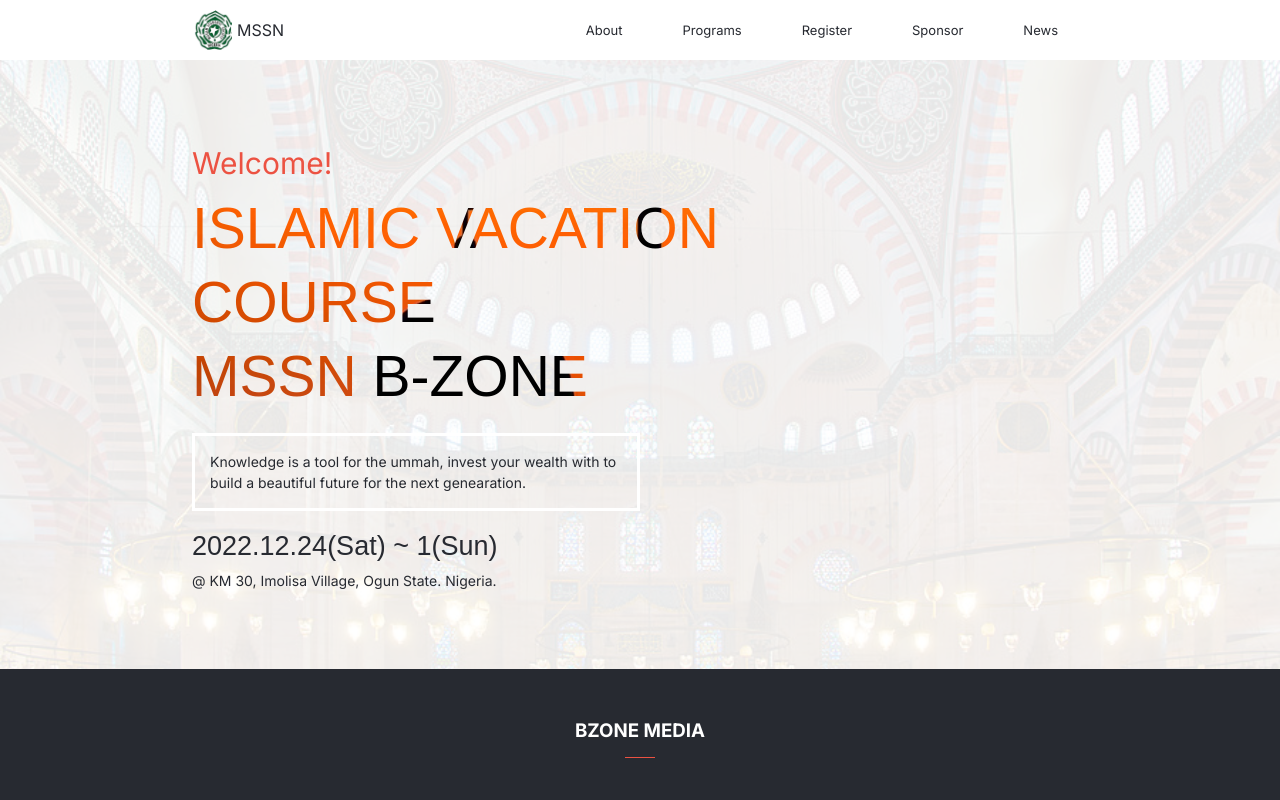
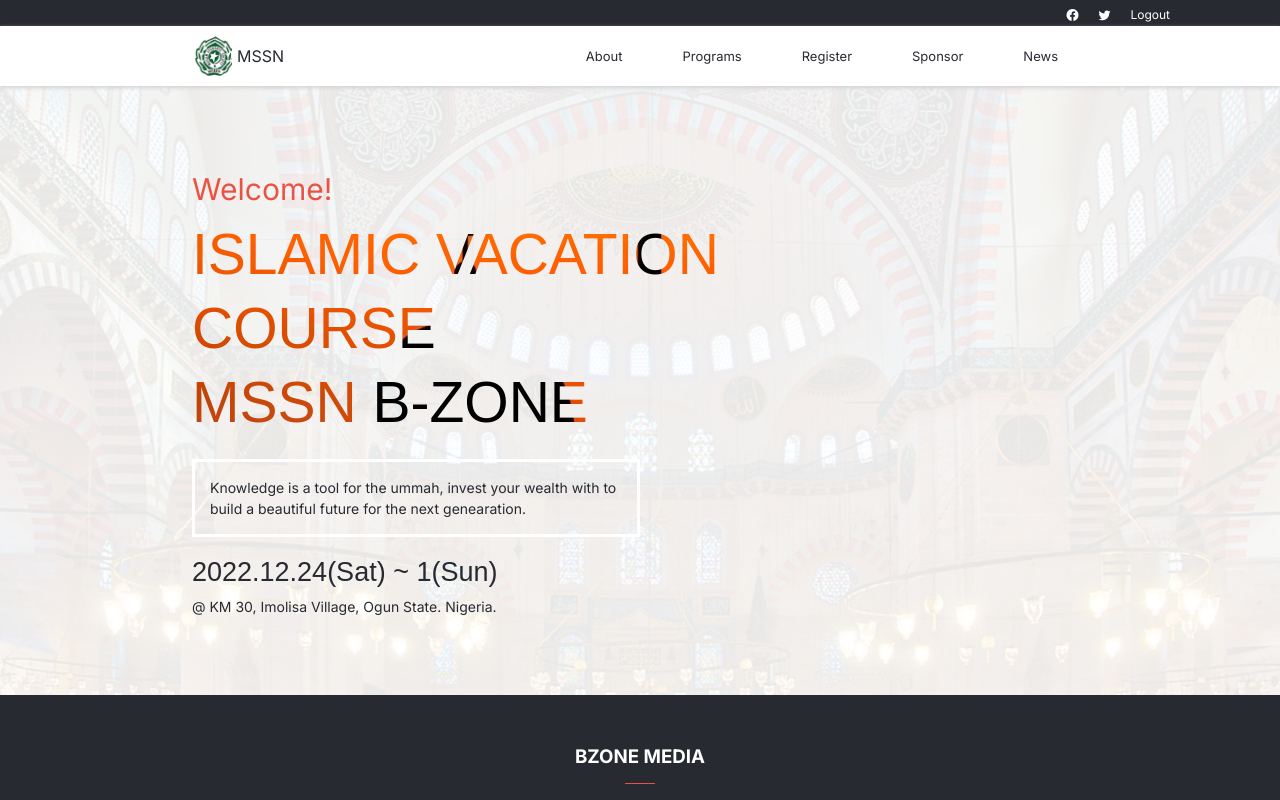
Before and after one commit to abdulhamiid/capstone-project, a website: page index.html in a window 1280 px wide. Shown: the top 800 px of the page. Drawn offline with nearby package versions, Linux system fonts and the light colour scheme; a web font is replaced by a local one.

Commit message:
Add the page top-navbar

```diff
--- a/css/style.css
+++ b/css/style.css
@@ -28,6 +28,10 @@
 #active {
   color: var(--secondary-color);
   font-weight: 600;
+}
+
+li {
+  list-style: none;
 }
 
 .hide {
@@ -94,6 +98,32 @@
   padding: 40px 30px;
 }
 
+#top-nav {
+  width: 100%;
+  background-color: var(--primary-color);
+  padding: 3px 100px;
+  display: flex;
+  justify-content: flex-end;
+}
+
+#top-nav ul {
+  display: flex;
+  align-items: center;
+}
+
+#top-nav a {
+  color: #fff;
+  font-size: 12px;
+  text-decoration: none;
+}
+
+#top-nav li {
+  margin: 0 10px;
+}
+
+#top-nav a:hover {
+  color: var(--secondary-color);
+}
 .nav-list {
   position: absolute;
   background-color: var(--primary-color);
@@ -355,6 +385,7 @@
 
   #main-header {
     background-color: #fff;
+    box-shadow: 0 2px 4px var(--ash-color);
   }
 
   nav {
--- a/index.html
+++ b/index.html
@@ -12,6 +12,13 @@
   <main id="main-section">
     <div class="showcase-area">
       <div>
+        <nav id="top-nav">
+          <ul>
+            <li><a href=""><i class="bi bi-facebook"></i></a></li>
+            <li><a href="#"><i class="bi bi-twitter"></i></a></li>
+            <li><a href="">Logout</a></li>
+          </ul>
+        </nav>
         <header id="main-header">
           <nav>
             <div class="flex-column menu">
```
Also changed, not shown: about.html (+7 -0 lines).
